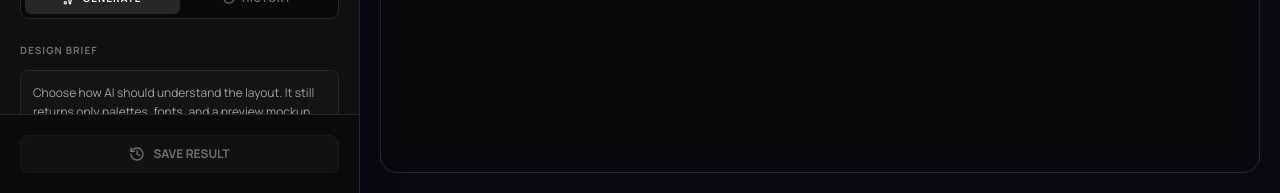
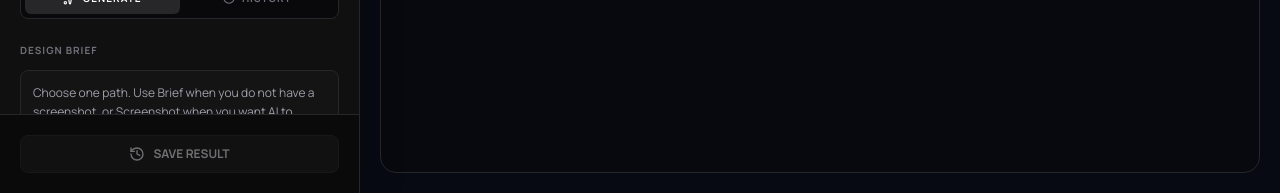
Before and after one commit to noobster97/system-visualizer, a React (Vite) app: page / in a window 1280 px wide. Shown: the part 607-800 px from the top of the page. Built offline with nearby package versions, Linux system fonts and the light colour scheme; a web font is replaced by a local one.

Commit message:
Default generation to brief mode

```diff
--- a/src/App.tsx
+++ b/src/App.tsx
@@ -261,7 +261,7 @@ export default function App() {
   const [showApiKey, setShowApiKey] = useState(false);
   const [folderHandle, setFolderHandle] = useState<any | null>(null);
   const [folderName, setFolderName] = useState('');
-  const [inputMode, setInputMode] = useState<InputMode>('screenshot');
+  const [inputMode, setInputMode] = useState<InputMode>('brief');
   const [brief, setBrief] = useState<DesignBrief>(emptyBrief);
   const [uploadedImage, setUploadedImage] = useState<UploadedImage | null>(null);
   const [palettes, setPalettes] = useState<Palette[]>([]);
@@ -441,7 +441,7 @@ export default function App() {
     }
 
     if (inputMode === 'screenshot' && !uploadedImage) {
-      setError('Upload a screenshot first. This mode uses the uploaded UI as the preview layout reference.');
+      setError('Upload a screenshot for this mode, or switch to From Brief if you do not have one.');
       return;
     }
 
@@ -786,7 +786,7 @@ export default function App() {
               <section>
                 <h3 className={`text-[10px] font-bold uppercase tracking-widest mb-3 ${isDark ? 'text-zinc-500' : 'text-slate-400'}`}>Design Brief</h3>
                 <div className={`mb-3 rounded-lg border p-3 text-xs leading-relaxed ${isDark ? 'border-zinc-800 bg-zinc-900/50 text-zinc-400' : 'border-slate-200 bg-slate-50 text-slate-600'}`}>
-                  Choose how AI should understand the layout. It still returns only palettes, fonts, and a preview mockup.
+                  Choose one path. Use Brief when you do not have a screenshot, or Screenshot when you want AI to follow an existing UI.
                 </div>
                 <div className={`mb-3 grid grid-cols-2 rounded-lg p-1 ${isDark ? 'bg-zinc-950 border border-zinc-800' : 'bg-slate-100 border border-slate-200'}`}>
                   <button
@@ -807,7 +807,7 @@ export default function App() {
 
                 {inputMode === 'screenshot' && (
                   <div className={`mb-3 rounded-lg border p-3 text-xs leading-relaxed ${isDark ? 'border-violet-500/20 bg-violet-500/10 text-violet-100' : 'border-violet-200 bg-violet-50 text-violet-800'}`}>
-                    Upload is required. AI detects the layout from the screenshot; the fields below only guide palette, fonts, audience, and mood.
+                    Screenshot mode uses your upload as the layout reference. The fields below only guide palette, fonts, audience, and mood.
                   </div>
                 )}
 
```
